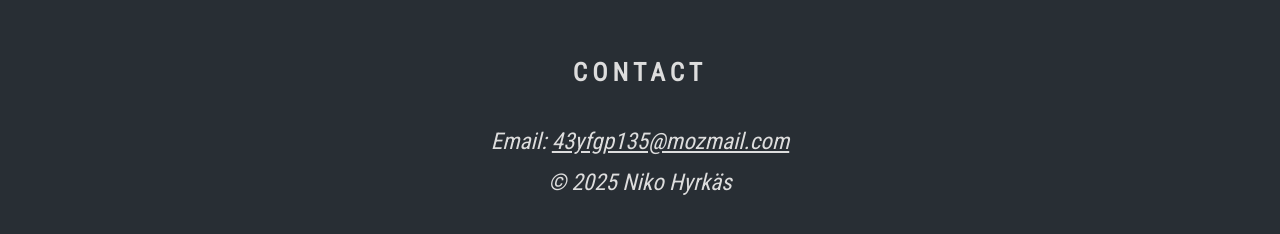
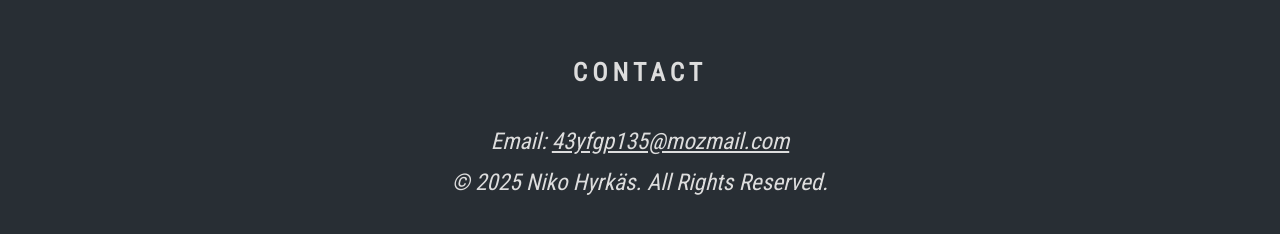
Before and after one commit to Sehrentos/sehrentos, a plain HTML site: page index.html in a window 1280 px wide. Shown: the part 8620-8854 px from the top of the page. Drawn offline with Linux system fonts and the light colour scheme.

Commit message:
small update to index

```diff
--- a/index.html
+++ b/index.html
@@ -200,7 +200,7 @@
 	<div id="contact" class="article dark center">
 		<h3><a href="#contact">CONTACT</a></h3>
 		<address id="contact-email">loading...</address>
-		<address>&copy; 2025 Niko Hyrkäs</address>
+		<address>&copy; 2025 Niko Hyrkäs. All Rights Reserved.</address>
 	</div>
 
 	<div class="menu">
```
